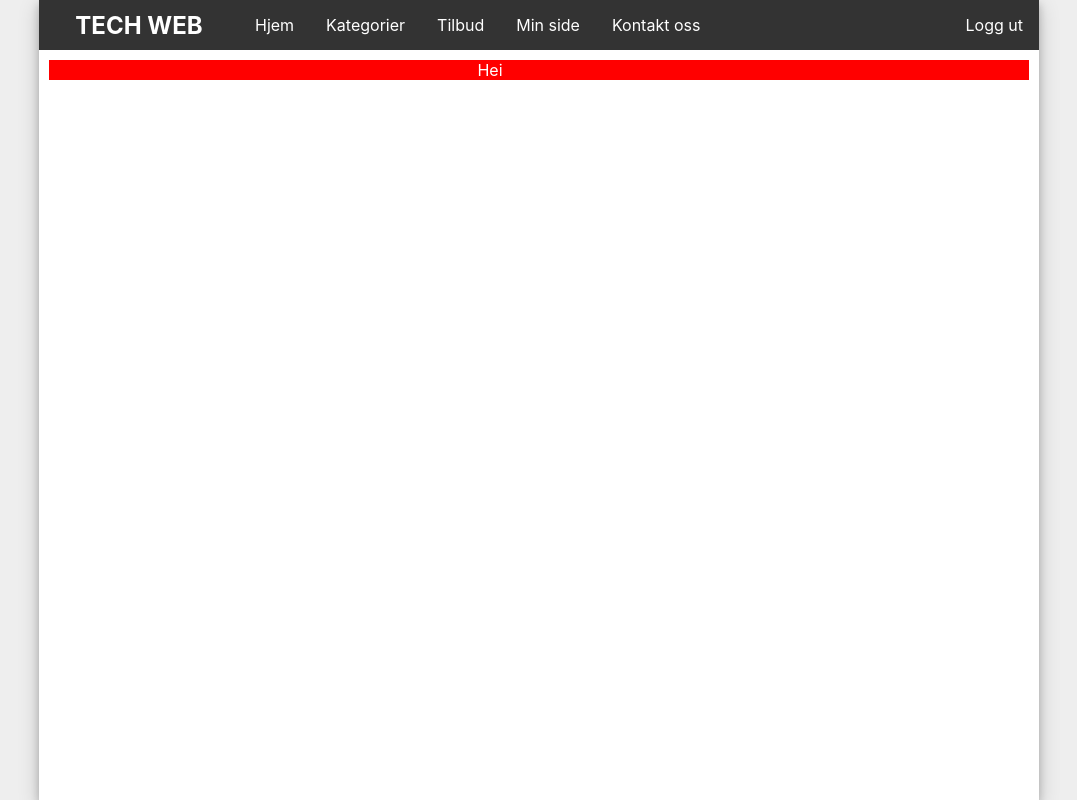
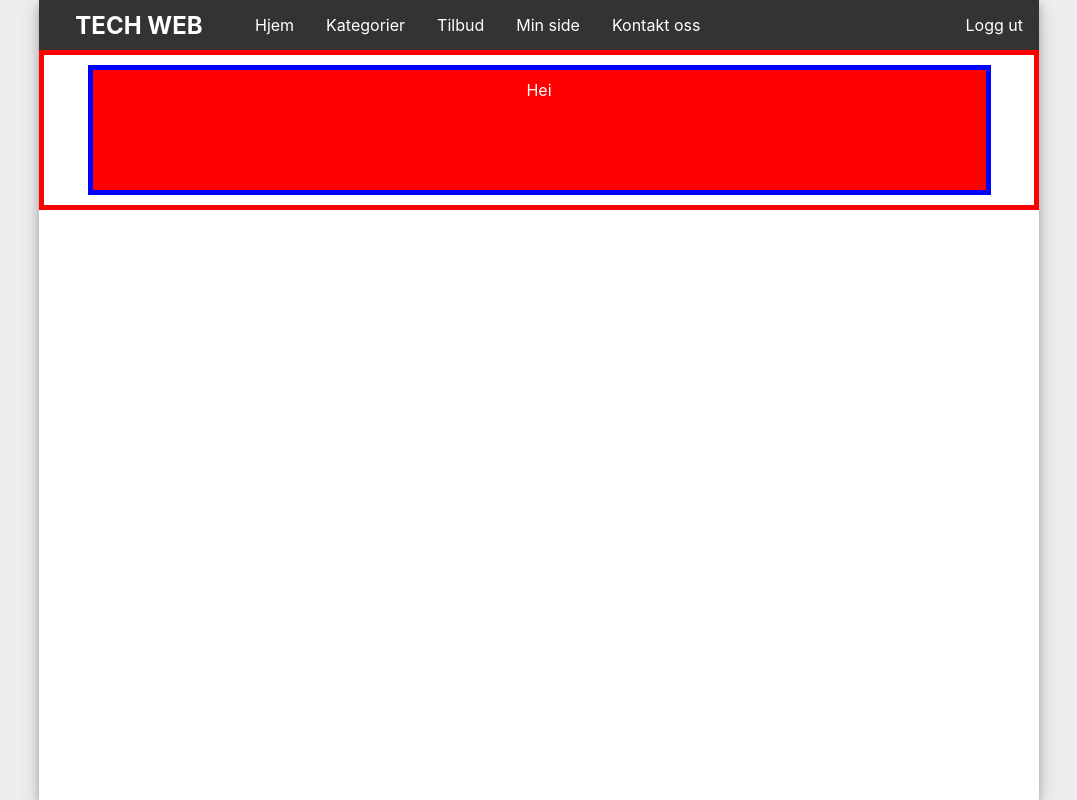
Before and after one commit to KristianOde/techstore, a React (Create React App) app: page / in a window 1280 px wide. Shown: the whole page, without its empty margins (101-1178 px from the left). Built offline with nearby package versions, Linux system fonts and the light colour scheme.

Commit message:
Bruker flex på .App slik at høyden justeres etter innholdet

```diff
--- a/src/components/app/app.css
+++ b/src/components/app/app.css
@@ -1,12 +1,25 @@
 .App {
+  display: flex;
+  flex-flow: column wrap;
+  overflow: auto;
   text-align: center;
   background-color: white;
   min-height: 100vh;
   box-shadow: 0 4px 8px 0 rgba(0, 0, 0, 0.2), 0 6px 20px 0 rgba(0, 0, 0, 0.19);
+  align-content: center;
 }
 
 .MainView {
-  margin: 10px;
+  display: flex;
+  flex-flow: column wrap;
+  padding: 10px;
   color: white;
-  background-color: red;
+  border: 5px solid red;
+  align-content: center;
 }
+
+.TestBorder {
+  height: 100px;
+  padding: 10px;
+  border: 5px solid blue;
+}
--- a/src/styles/mainheader.css
+++ b/src/styles/mainheader.css
@@ -1,7 +1,7 @@
 .TopHeader {
     display: flex;
     align-items: center;
-    width: calc(100%);
+    width: 100%;
     height: 50px;
     background-color: #333;
     color: white;
@@ -25,7 +25,7 @@
     display: block;
     color: white;
     text-align: center;
-    padding: 14px 16px;
+    padding: 16px 16px;
     text-decoration: none;
 }
 
```
Also changed, not shown: 1 other file (tests, documents, lock files or other folders).
